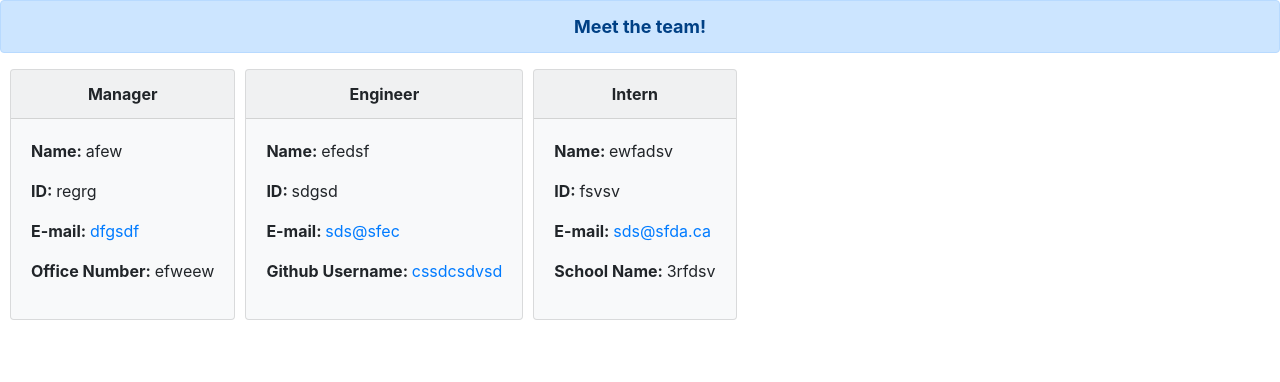
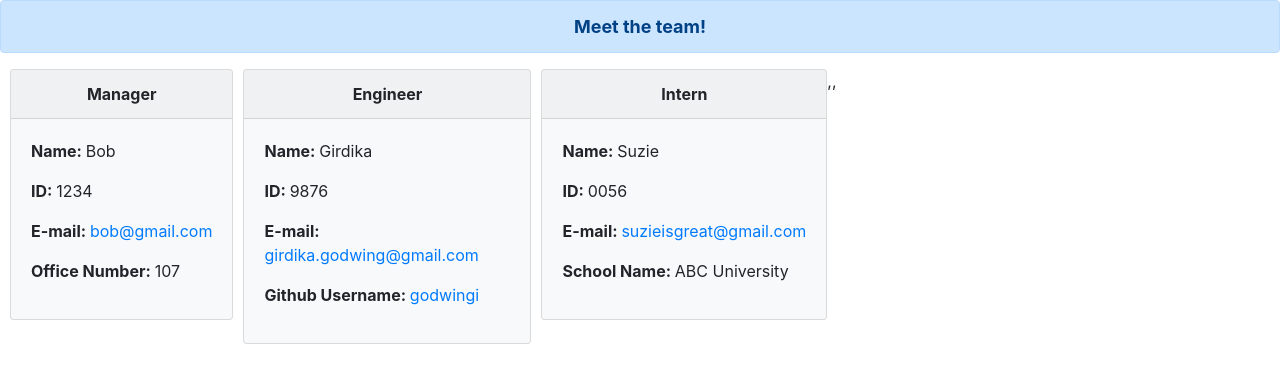
Before and after one commit to godwingi/team-profile, a website: page dist/index.html in a window 1280 px wide. Drawn offline with nearby package versions, Linux system fonts and the light colour scheme.

Commit message:
README updated with exemplar HTML

```diff
--- a/dist/index.html
+++ b/dist/index.html
@@ -15,28 +15,26 @@
     <div class="card bg-light mb-3 placement" style="max-width: 18rem;">
   <div class="card-header">Manager</div>
   <div class="card-body">
-  <p><span>Name: </span>afew</p>
-  <p><span>ID: </span>regrg</p>
-  <p><span>E-mail: </span><a href="mailto:dfgsdf" target="_blank" rel="noopener noreferrer">dfgsdf</a></p>
-  <p><span>Office Number: </span>efweew</p>
+  <p><span>Name: </span>Bob</p>
+  <p><span>ID: </span>1234</p>
+  <p><span>E-mail: </span><a href="mailto:bob@gmail.com" target="_blank" rel="noopener noreferrer">bob@gmail.com</a></p>
+  <p><span>Office Number: </span>107</p>
   </div>
-</div>
-<div class="card bg-light mb-3 placement" style="max-width: 18rem;">
+</div>,<div class="card bg-light mb-3 placement" style="max-width: 18rem;">
   <div class="card-header">Engineer</div>
   <div class="card-body">
-  <p><span>Name: </span>efedsf</p>
-    <p><span>ID: </span>sdgsd</p>
-    <p><span>E-mail: </span><a href="mailto:sds@sfec" target="_blank" rel="noopener noreferrer">sds@sfec</a></p>
-    <p><span>Github Username: </span> <a href="https://github.com/cssdcsdvsd">cssdcsdvsd</a></p>
+  <p><span>Name: </span>Girdika</p>
+    <p><span>ID: </span>9876</p>
+    <p><span>E-mail: </span><a href="mailto:girdika.godwing@gmail.com" target="_blank" rel="noopener noreferrer">girdika.godwing@gmail.com</a></p>
+    <p><span>Github Username: </span> <a href="https://github.com/godwingi">godwingi</a></p>
   </div>
-</div>
-<div class="card bg-light mb-3 placement" style="max-width: 18rem;">
+</div>,<div class="card bg-light mb-3 placement" style="max-width: 18rem;">
     <div class="card-header">Intern</div>
     <div class="card-body">
-    <p><span>Name: </span>ewfadsv</p>
-    <p><span>ID: </span>fsvsv</p>
-    <p><span>E-mail: </span><a href="mailto:sds@sfda.ca" target="_blank" rel="noopener noreferrer">sds@sfda.ca</a></p>
-    <p><span>School Name: </span>3rfdsv</p>
+    <p><span>Name: </span>Suzie</p>
+    <p><span>ID: </span>0056</p>
+    <p><span>E-mail: </span><a href="mailto:suzieisgreat@gmail.com" target="_blank" rel="noopener noreferrer">suzieisgreat@gmail.com</a></p>
+    <p><span>School Name: </span>ABC University</p>
     </div>
   </div>
 </body>
```
Also changed, not shown: README.md.
